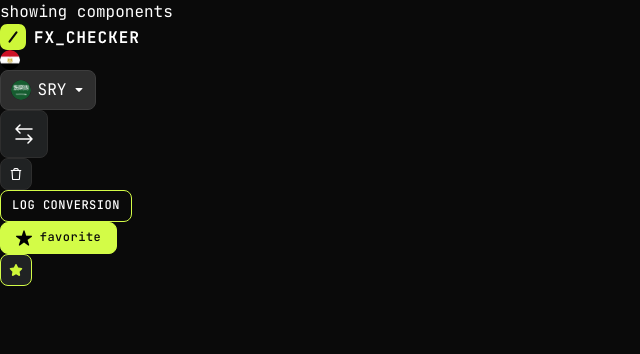
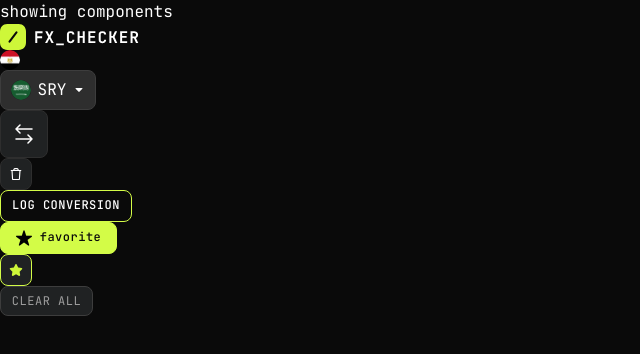
Before and after one commit to abdalrahman-2/Foreign-Currency-Exchange, a React (Vite) app: page / in a window 1280 px wide. Shown: the top 354 px of the page, without its empty margins (0-640 px from the left). Built offline with nearby package versions, Linux system fonts and the light colour scheme; no server answers.

Commit message:
Creating the history button

```diff
--- a/src/App.tsx
+++ b/src/App.tsx
@@ -7,6 +7,7 @@ import {
   LogButton,
   FavoritButton,
   SmallFavoritButton,
+  ClearButton,
 } from './components';
 import GlobalStyles from './styles/GlobalStyles';
 
@@ -23,6 +24,7 @@ function App() {
       <LogButton state="filled" />
       <FavoritButton state="favorited" />
       <SmallFavoritButton state="favorited" />
+      <ClearButton />
     </>
   );
 }
--- /dev/null
+++ b/src/components/ClearButton.tsx
@@ -0,0 +1,29 @@
+import styled from 'styled-components';
+
+const StyledButton = styled.button`
+  width: calc(93 / 16 * 1rem);
+  height: calc(30 / 16 * 1rem);
+  display: flex;
+  align-items: center;
+  justify-content: center;
+  border-radius: var(--radius-8);
+  text-transform: uppercase;
+  background-color: var(--neutral-600);
+  color: var(--neutral-200);
+  border: 1px solid var(--neutral-400);
+  cursor: pointer;
+
+  &:hover {
+    background-color: var(--neutral-500);
+  }
+
+  &:focus {
+    outline: 1px solid var(--lime-500);
+    outline-offset: 3px;
+    border-color: var(--neutral-500);
+  }
+`;
+
+export default function ClearButton() {
+  return <StyledButton className="text-preset-5">Clear all</StyledButton>;
+}
--- a/src/components/DeleteButton.tsx
+++ b/src/components/DeleteButton.tsx
@@ -38,7 +38,7 @@ const StyledButton = styled.button`
 
 export default function DeleteButton() {
   return (
-    <StyledButton>
+    <StyledButton aria-label="delete">
       <img
         className="icon-default"
         src="../../assets/images/icon-delete.svg"
--- a/src/components/FavoriteButton.tsx
+++ b/src/components/FavoriteButton.tsx
@@ -1,4 +1,4 @@
-import type { ButtonHTMLAttributes } from 'react';
+import { useEffect, type ButtonHTMLAttributes } from 'react';
 import styled from 'styled-components';
 
 type props = {
@@ -59,6 +59,15 @@ const StyledButton = styled.button<{ state: string }>`
 `;
 
 export default function FavoritButton({ state }: props) {
+  useEffect(() => {
+    async function ticker() {
+      const res = await fetch('https://api.frankfurter.dev/v2/rates?base=USD');
+      const data = await res.json();
+      console.log(data);
+    }
+
+    ticker();
+  }, []);
   return (
     <StyledButton state={state} className="text-preset-5-medium">
       {state === 'empty' || state === 'filled' ? (
--- a/src/components/SmallFavoriteButton.tsx
+++ b/src/components/SmallFavoriteButton.tsx
@@ -38,7 +38,12 @@ const StyledButton = styled.button<{ state: string }>`
 
 export default function SmallFavoritButton({ state }: props) {
   return (
-    <StyledButton state={state}>
+    <StyledButton
+      state={state}
+      aria-label={
+        state === 'notFavorited' ? 'make it Favorite' : 'remove from favorite'
+      }
+    >
       {state === 'notFavorited' ? (
         <img
           src="../../assets/images/icon-star.svg"
--- a/src/components/index.ts
+++ b/src/components/index.ts
@@ -6,3 +6,4 @@ export { default as DeleteButton } from './DeleteButton';
 export { default as LogButton } from './LogButton';
 export { default as FavoritButton } from './FavoriteButton';
 export { default as SmallFavoritButton } from './SmallFavoriteButton';
+export { default as ClearButton } from './ClearButton';
```
